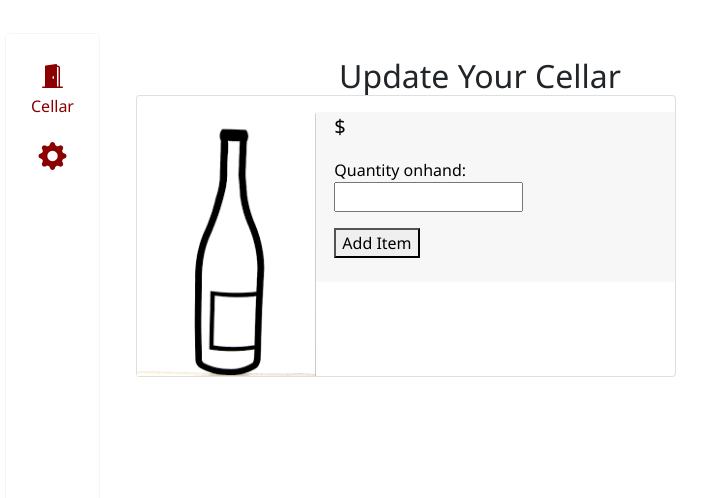
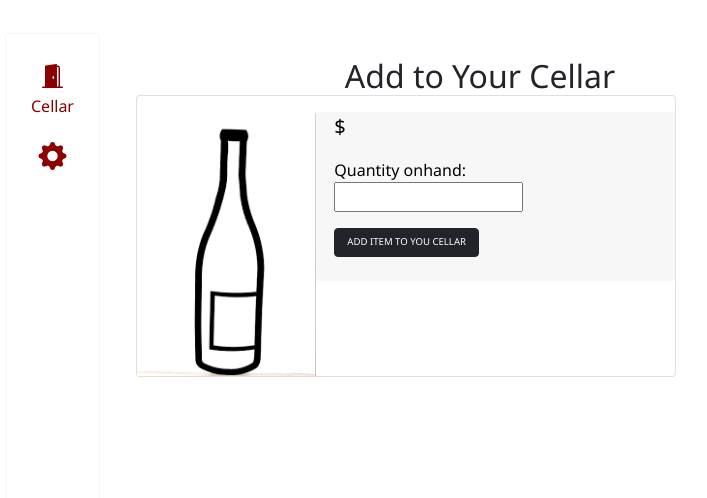
Before and after one commit to GeorgeLychock/MS4-Django-SpiltWine-Main, a Django app: template cellar/templates/cellar/add_to_cellar.html in a window 1280 px wide. Shown: the part 136-634 px from the top of the page, without its empty margins (65-772 px from the left). Run offline with Django 3.2, Linux system fonts and the light colour scheme; the template is opened without the code that fills it: values that come from a table or form of the project are taken from there, others are empty; parts of the project's set-up code (start-up, migrations or seed data) failed here and were passed over; some libraries are stand-ins or nearby versions.

Commit message:
cellar: Updated styles for submit btn; updated user messaging; fixed img links

```diff
--- a/cellar/templates/cellar/add_to_cellar.html
+++ b/cellar/templates/cellar/add_to_cellar.html
@@ -6,7 +6,7 @@
 <div class="container-fluid">
     <div class="row">
         <div class="col text-center mt-3">
-            <h2 class="logo-font">Update Your Cellar</h2>
+            <h2 class="logo-font">Add to Your Cellar</h2>
         </div>
     </div>
     <div class="row">
@@ -15,7 +15,7 @@
                 <div class="row g-0">
                     <div class="col col-md-4">
                         {% if wine.image %}
-                        <a href="{% url 'wine_detail' wine.pk %}" target="_blank">
+                        <a href="{% url 'wine_detail' wine.pk %}">
                             <img class="card-img-top img-fluid mt-3" src="{{ MEDIA_URL }}{{ wine.image }}"
                                 alt="{{ wine.name }}">
                         </a>
@@ -65,7 +65,7 @@
                                     {{ form.as_p }}
                                     <div>
                                         <p>
-                                            <button type="submit">Add Item</button>
+                                            <button type="submit" class="btn btn-dark text-uppercase sw-font-size-60">Add Item to you Cellar</button>
                                         </p>
                                     </div>
                                 </form>
--- a/cellar/templates/cellar/update_cellar.html
+++ b/cellar/templates/cellar/update_cellar.html
@@ -6,7 +6,7 @@
 <div class="container-fluid">
     <div class="row">
         <div class="col text-center mt-3">
-            <h2 class="logo-font">Update Cellar Item</h2>
+            <h2 class="logo-font">Update Your Cellar Item</h2>
         </div>
     </div>
     <div class="row">
@@ -15,7 +15,7 @@
                 <div class="row g-0">
                     <div class="col col-md-4">
                         {% if wine.image %}
-                        <a href="{% url 'wine_detail' wine.pk %}" target="_blank">
+                        <a href="{% url 'wine_detail' wine.pk %}">
                             <img class="card-img-top img-fluid mt-3" src="{{ MEDIA_URL }}{{ wine.image }}"
                                 alt="{{ wine.name }}">
                         </a>
@@ -59,7 +59,7 @@
                                     {{ form.as_p }}
                                     <div>
                                         <p>
-                                            <button type="submit">Update Item</button>
+                                            <button type="submit" class="btn btn-dark text-uppercase sw-font-size-60">Update Cellar Item</button>
                                         </p>
                                     </div>
                                 </form>
--- a/cellar/views.py
+++ b/cellar/views.py
@@ -38,7 +38,7 @@
             print(quantity)
 
             messages.error(request, (
-                "Item Added to your cellar!")
+                f'{wine.name} successfully added to your cellar!')
             )
 
             new_cellar_item = CellarItem(
@@ -76,7 +76,7 @@
             messages.error(request, 'Failed to update cellar item. Please ensure the form is valid.')
     else:
         form = ItemForm(instance=cellar_item)
-        messages.info(request, f'You are editing {wine.name}')
+        messages.info(request, f'This item is already in your cellar. Edit {wine.name}')
 
 
     template = 'cellar/update_cellar.html'
```
